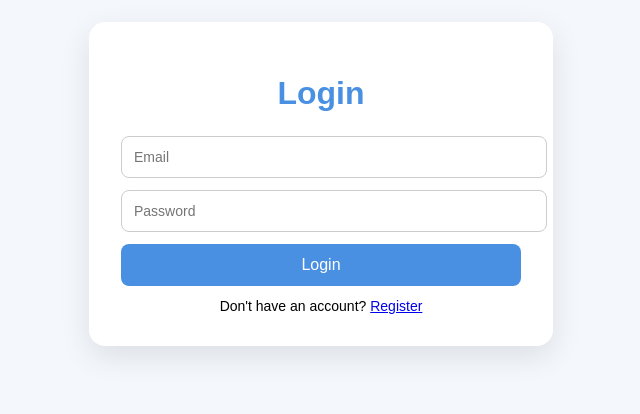
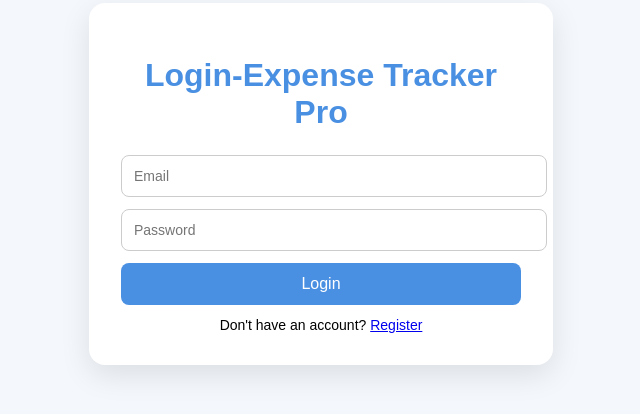
Before and after one commit to Manideep79810/expense_, a website: page login.html in a window 1280 px wide. Shown: the part 224-638 px from the top of the page, without its empty margins (319-959 px from the left). Drawn offline with Linux system fonts and the light colour scheme.

Commit message:
Update login.html

```diff
--- a/login.html
+++ b/login.html
@@ -28,7 +28,7 @@
 </head>
 <body>
   <div class="container">
-    <h1>Login</h1>
+    <h1>Login-Expense Tracker Pro</h1>
     <input type="email" id="email" placeholder="Email" />
     <input type="password" id="password" placeholder="Password" />
     <button id="loginBtn">Login</button>
```
